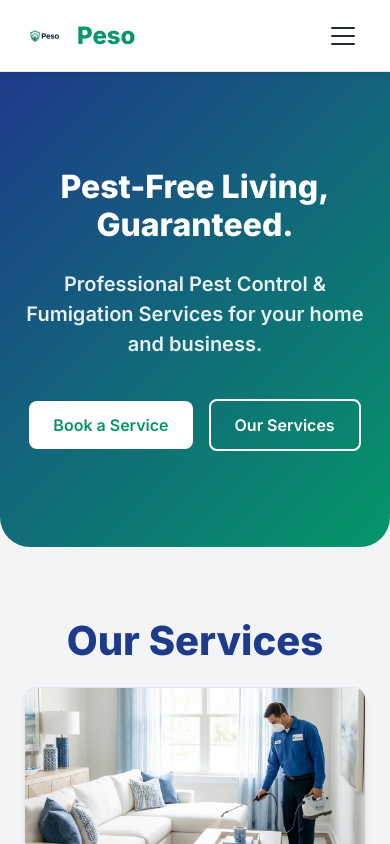
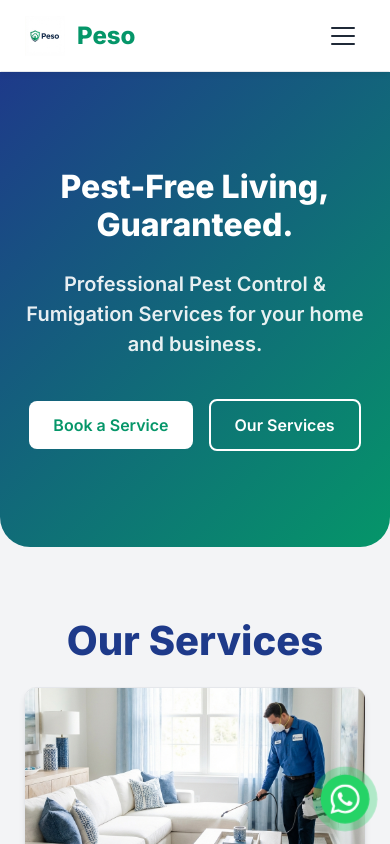
Before and after one commit to jazi-B/peso.io, a Next.js app: page / in a window 390 px wide. Shown: the top 844 px of the page. Built offline with nearby package versions, Linux system fonts and the light colour scheme.

Commit message:
feat: add floating pulse-animated WhatsApp button for instant leads

```diff
--- a/src/app/globals.css
+++ b/src/app/globals.css
@@ -462,3 +462,95 @@
 .animate-fade-in {
   animation: fadeIn 0.5s ease-out forwards;
 }
+
+/* WhatsApp Float */
+.whatsapp-float {
+  position: fixed;
+  bottom: 30px;
+  right: 30px;
+  width: 60px;
+  height: 60px;
+  background-color: #25d366;
+  color: #fff;
+  border-radius: 50px;
+  text-align: center;
+  font-size: 30px;
+  box-shadow: 2px 2px 10px rgba(0, 0, 0, 0.2);
+  z-index: 1000;
+  display: flex;
+  align-items: center;
+  justify-content: center;
+  text-decoration: none;
+  transition: transform 0.3s ease;
+}
+
+.whatsapp-float:hover {
+  transform: scale(1.1);
+  color: #fff;
+}
+
+.whatsapp-icon {
+  width: 35px;
+  height: 35px;
+}
+
+.whatsapp-tooltip {
+  position: absolute;
+  right: 75px;
+  background-color: #333;
+  color: white;
+  padding: 8px 15px;
+  border-radius: 8px;
+  font-size: 14px;
+  font-weight: 600;
+  white-space: nowrap;
+  pointer-events: none;
+  opacity: 0;
+  transition: opacity 0.3s, transform 0.3s;
+  transform: translateX(10px);
+}
+
+.whatsapp-float:hover .whatsapp-tooltip {
+  opacity: 1;
+  transform: translateX(0);
+}
+
+@keyframes pulse-green {
+  0% {
+    transform: scale(0.95);
+    box-shadow: 0 0 0 0 rgba(37, 211, 102, 0.7);
+  }
+
+  70% {
+    transform: scale(1);
+    box-shadow: 0 0 0 15px rgba(37, 211, 102, 0);
+  }
+
+  100% {
+    transform: scale(0.95);
+    box-shadow: 0 0 0 0 rgba(37, 211, 102, 0);
+  }
+}
+
+.pulse {
+  animation: pulse-green 2s infinite;
+}
+
+@media (max-width: 768px) {
+  .whatsapp-float {
+    bottom: 20px;
+    right: 20px;
+    width: 50px;
+    height: 50px;
+  }
+
+  .whatsapp-icon {
+    width: 30px;
+    height: 30px;
+  }
+
+  .whatsapp-tooltip {
+    display: none;
+    /* Hide tooltip on small mobile screens to prevent clutter */
+  }
+}
--- a/src/app/layout.tsx
+++ b/src/app/layout.tsx
@@ -3,7 +3,9 @@
 import "./globals.css";
 import { Navbar } from "@/components/Navbar";
 import { Footer } from "@/components/Footer";
+import { WhatsAppButton } from "@/components/WhatsAppButton";
 import { siteConfig } from "@/config/site";
+
 
 const inter = Inter({ subsets: ["latin"] });
 
@@ -18,7 +20,7 @@
   openGraph: {
     type: "website",
     locale: "en_US",
-    url: "https://peso.io",
+    url: "https://peso.my",
     title: siteConfig.name,
     description: siteConfig.description,
     siteName: siteConfig.name,
@@ -38,7 +40,9 @@
           {children}
         </main>
         <Footer />
+        <WhatsAppButton />
       </body>
+
     </html>
   );
 }
--- /dev/null
+++ b/src/components/WhatsAppButton.tsx
@@ -0,0 +1,27 @@
+
+import { siteConfig } from '@/config/site';
+
+export const WhatsAppButton = () => {
+    const phoneNumber = siteConfig.contact.whatsapp.replace(/\s+/g, '').replace('+', '');
+    const message = encodeURIComponent("Hi Peso, I'd like to inquire about your pest control services.");
+    const whatsappUrl = `https://wa.me/${phoneNumber}?text=${message}`;
+
+    return (
+        <a
+            href={whatsappUrl}
+            target="_blank"
+            rel="noopener noreferrer"
+            className="whatsapp-float pulse"
+            aria-label="Contact us on WhatsApp"
+        >
+            <div className="whatsapp-tooltip">Chat with an Expert</div>
+            <svg
+                viewBox="0 0 24 24"
+                fill="currentColor"
+                className="whatsapp-icon"
+            >
+                <path d="M17.472 14.382c-.297-.149-1.758-.867-2.03-.967-.273-.099-.471-.148-.67.15-.197.297-.767.966-.94 1.164-.173.199-.347.223-.644.075-.297-.15-1.255-.463-2.39-1.475-.883-.788-1.48-1.761-1.653-2.059-.173-.297-.018-.458.13-.606.134-.133.298-.347.446-.52.149-.174.198-.298.298-.497.099-.198.05-.371-.025-.52-.075-.149-.669-1.612-.916-2.207-.242-.579-.487-.5-.669-.51-.173-.008-.371-.01-.57-.01-.198 0-.52.074-.792.372-.272.297-1.04 1.016-1.04 2.479 0 1.462 1.065 2.875 1.213 3.074.149.198 2.096 3.2 5.077 4.487.709.306 1.262.489 1.694.625.712.227 1.36.195 1.871.118.571-.085 1.758-.719 2.006-1.413.248-.694.248-1.289.173-1.413-.074-.124-.272-.198-.57-.347m-5.421 7.403h-.004a9.87 9.87 0 01-5.031-1.378l-.361-.214-3.741.982.998-3.648-.235-.374a9.86 9.86 0 01-1.51-5.26c.001-5.45 4.436-9.884 9.888-9.884 2.64 0 5.122 1.03 6.988 2.898a9.825 9.825 0 012.893 6.994c-.003 5.45-4.437 9.884-9.885 9.884m8.413-18.297A11.815 11.815 0 0012.05 0C5.495 0 .16 5.335.157 11.892c0 2.096.547 4.142 1.588 5.945L.057 24l6.305-1.654a11.882 11.882 0 005.683 1.448h.005c6.554 0 11.89-5.335 11.893-11.893a11.821 11.821 0 00-3.48-8.413Z" />
+            </svg>
+        </a>
+    );
+};
```
